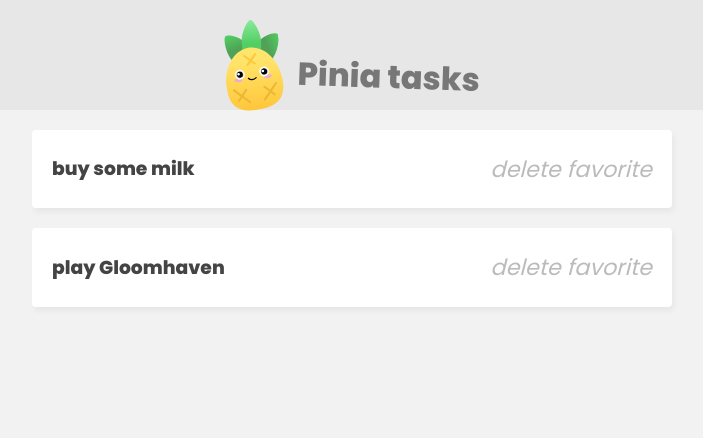
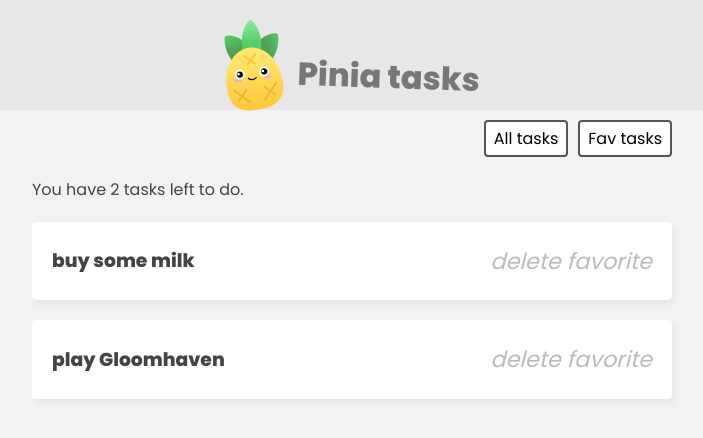
Before and after one commit to crypt096/pinia-vue3, a Vue app: page / in a window 1280 px wide. Shown: the top 438 px of the page, without its empty margins (288-991 px from the left). Built offline with nearby package versions, Linux system fonts and the light colour scheme; the HTML template or start-up script is replaced by a standard one.

Commit message:
Update App.vue

```diff
--- a/src/App.vue
+++ b/src/App.vue
@@ -7,10 +7,22 @@
       <h1>Pinia tasks</h1>
      </header>
 
-     <!-- task list -->
-    <div class="task-list">
+     <!-- filter -->
+    <nav class="filter">
+      <button @click="filter = 'all'">All tasks</button>
+      <button @click="filter = 'favs'">Fav tasks</button>
+    </nav>
+
+    <!-- task list -->
+    <div class="task-list" v-if="filter === 'all'">
+      <p>You have {{ taskStore.totalCount }} tasks left to do.</p>
       <div v-for="task in taskStore.tasks" :key="task.id">
-        <!-- <p>{{ task.title }}</p> -->
+        <TaskDetails :task="task" />
+      </div>
+    </div>
+    <div class="task-list" v-if="filter === 'favs'">
+      <p>You have {{ taskStore.favCount }} tasks in your favs list.</p>
+      <div v-for="task in taskStore.favs" :key="task.id">
         <TaskDetails :task="task" />
       </div>
     </div>
@@ -21,6 +33,8 @@
 <script setup lang="ts">
 import TaskDetails from './components/TaskDetails.vue';
 import { useTaskStore } from './stores/TaskStore';
+import { ref } from 'vue';
 
 const taskStore = useTaskStore();
+const filter = ref('all');
 </script>
```
